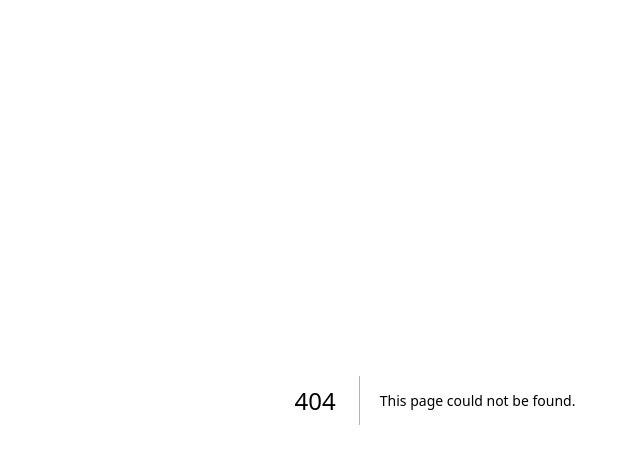
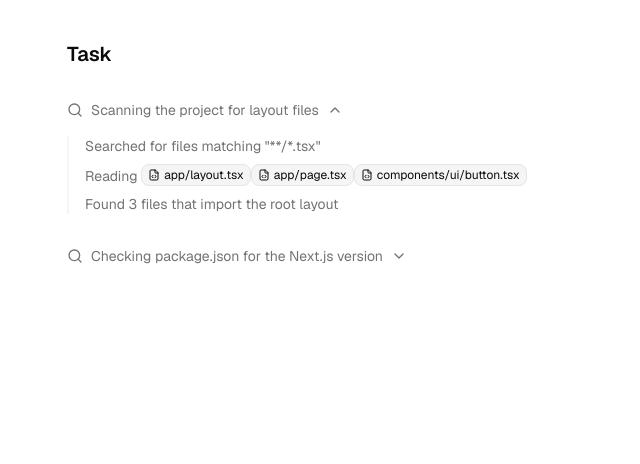
Before and after one commit to jamierthompson/uifiles, a Next.js app: page /preview/task in a window 1280 px wide. Before the commit this address had no page. Shown: the top 464 px of the page, without its empty margins (205-845 px from the left). Built offline with nearby package versions, Linux system fonts and the light colour scheme.

Commit message:
feat(ai): port task
Base UI port of AI Elements task. TaskTrigger is the Collapsible's native button (upstream slotted a div); chevron keys off data-panel-open.

```diff
--- /dev/null
+++ b/app/preview/task/page.tsx
@@ -0,0 +1,43 @@
+import { FileCodeIcon } from "lucide-react"
+import {
+  Task,
+  TaskContent,
+  TaskItem,
+  TaskItemFile,
+  TaskTrigger,
+} from "@/registry/ai/task"
+
+const files = ["app/layout.tsx", "app/page.tsx", "components/ui/button.tsx"]
+
+export default function TaskPreview() {
+  return (
+    <>
+      <h1 className="font-heading text-xl font-semibold">Task</h1>
+      <Task>
+        <TaskTrigger title="Scanning the project for layout files" />
+        <TaskContent>
+          <TaskItem>Searched for files matching &quot;**/*.tsx&quot;</TaskItem>
+          <TaskItem>
+            Reading{" "}
+            {files.map((file) => (
+              <TaskItemFile key={file}>
+                <FileCodeIcon className="size-3" />
+                <span>{file}</span>
+              </TaskItemFile>
+            ))}
+          </TaskItem>
+          <TaskItem>Found 3 files that import the root layout</TaskItem>
+        </TaskContent>
+      </Task>
+      <Task defaultOpen={false}>
+        <TaskTrigger title="Checking package.json for the Next.js version" />
+        <TaskContent>
+          <TaskItem>
+            Read <TaskItemFile>package.json</TaskItemFile>
+          </TaskItem>
+          <TaskItem>next@16.3.6 is installed</TaskItem>
+        </TaskContent>
+      </Task>
+    </>
+  )
+}
--- /dev/null
+++ b/registry/ai/task.tsx
@@ -0,0 +1,95 @@
+// Derived from Vercel AI Elements task.tsx (Apache-2.0, Copyright 2023 Vercel, Inc.).
+// Modified for uifiles: ported from Radix UI to Base UI; dependencies point at @uifiles.
+"use client"
+
+import { cn } from "cn"
+import { ChevronDownIcon, SearchIcon } from "lucide-react"
+import type { ComponentProps } from "react"
+import {
+  Collapsible,
+  CollapsibleContent,
+  CollapsibleTrigger,
+} from "@/components/ui/collapsible"
+
+export type TaskItemFileProps = ComponentProps<"div">
+
+export const TaskItemFile = ({
+  children,
+  className,
+  ...props
+}: TaskItemFileProps) => (
+  <div
+    className={cn(
+      "inline-flex items-center gap-1 rounded-md border bg-secondary px-1.5 py-0.5 text-xs text-foreground",
+      className
+    )}
+    {...props}
+  >
+    {children}
+  </div>
+)
+
+export type TaskItemProps = ComponentProps<"div">
+
+export const TaskItem = ({ children, className, ...props }: TaskItemProps) => (
+  <div className={cn("text-sm text-muted-foreground", className)} {...props}>
+    {children}
+  </div>
+)
+
+export type TaskProps = ComponentProps<typeof Collapsible>
+
+export const Task = ({
+  defaultOpen = true,
+  className,
+  ...props
+}: TaskProps) => (
+  <Collapsible className={cn(className)} defaultOpen={defaultOpen} {...props} />
+)
+
+export type TaskTriggerProps = ComponentProps<typeof CollapsibleTrigger> & {
+  title: string
+}
+
+export const TaskTrigger = ({
+  children,
+  className,
+  title,
+  ...props
+}: TaskTriggerProps) => (
+  <CollapsibleTrigger
+    className={cn(
+      "group flex w-full cursor-pointer items-center gap-2 text-left text-sm text-muted-foreground transition-colors hover:text-foreground",
+      className
+    )}
+    {...props}
+  >
+    {children ?? (
+      <>
+        <SearchIcon className="size-4" />
+        <span className="text-sm">{title}</span>
+        <ChevronDownIcon className="size-4 transition-transform group-data-panel-open:rotate-180" />
+      </>
+    )}
+  </CollapsibleTrigger>
+)
+
+export type TaskContentProps = ComponentProps<typeof CollapsibleContent>
+
+export const TaskContent = ({
+  children,
+  className,
+  ...props
+}: TaskContentProps) => (
+  <CollapsibleContent
+    className={cn(
+      "text-popover-foreground outline-none data-open:animate-in data-open:slide-in-from-top-2 data-closed:animate-out data-closed:fade-out-0 data-closed:slide-out-to-top-2",
+      className
+    )}
+    {...props}
+  >
+    <div className="mt-4 space-y-2 border-l-2 border-muted pl-4">
+      {children}
+    </div>
+  </CollapsibleContent>
+)
```
Also changed, not shown: 1 other file (tests, documents, lock files or other folders).
